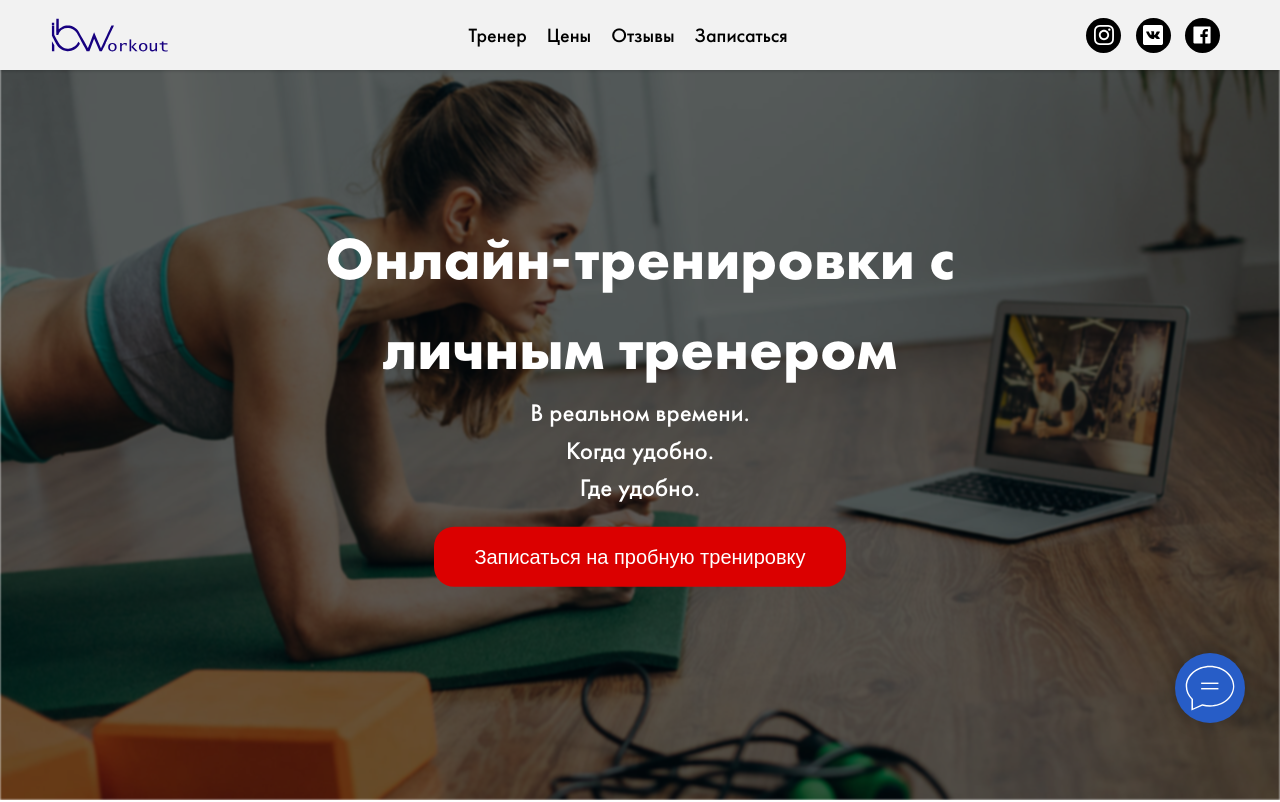
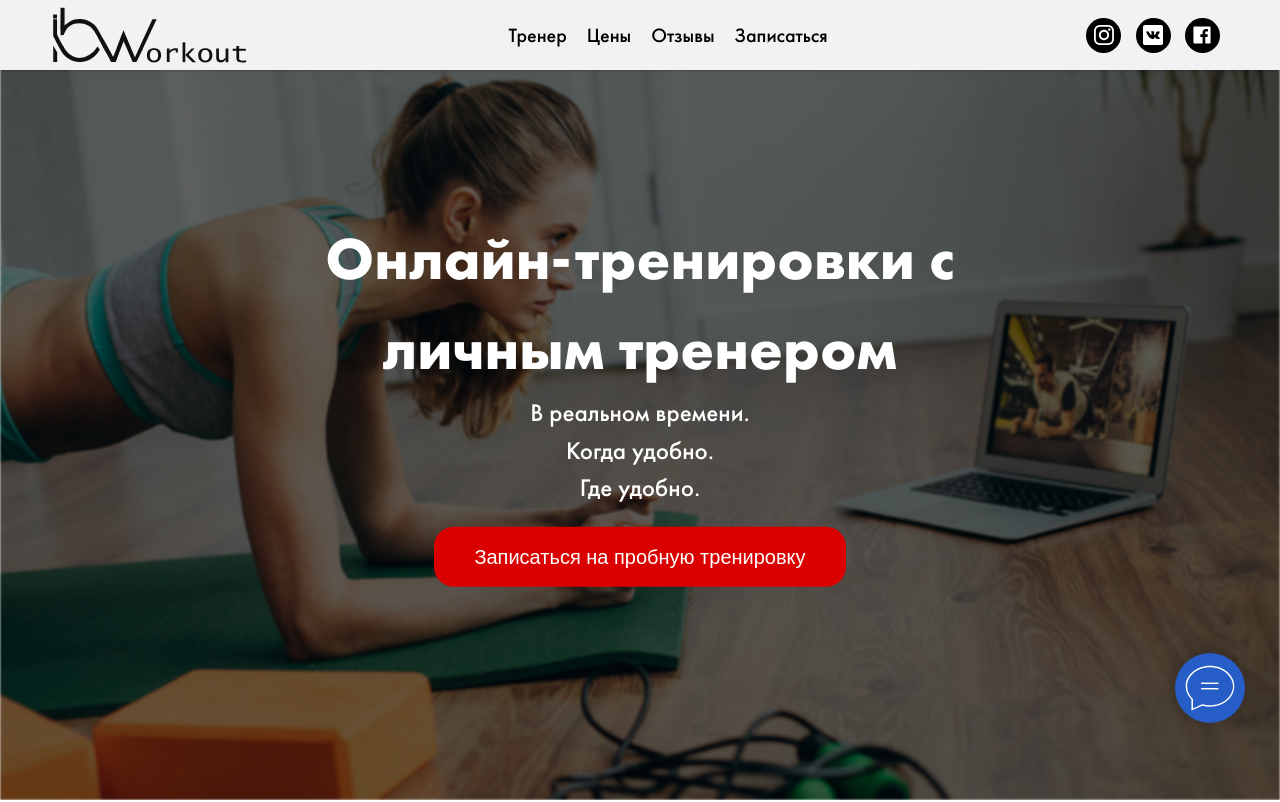
Before and after one commit to vmwhoami/ibworkout, a website built with webpack: page dist/index.html in a window 1280 px wide. Shown: the top 802 px of the page. Built offline with nearby package versions, Linux system fonts and the light colour scheme.

Commit message:
change logo color and sizing

```diff
--- a/src/style/_nav.scss
+++ b/src/style/_nav.scss
@@ -110,6 +110,6 @@
 }
 
 .logo__svg{
-  fill: rgb(23, 0, 128);
-  width: 12rem;
+  fill: #111111;
+  width: 20rem;
 }
```
